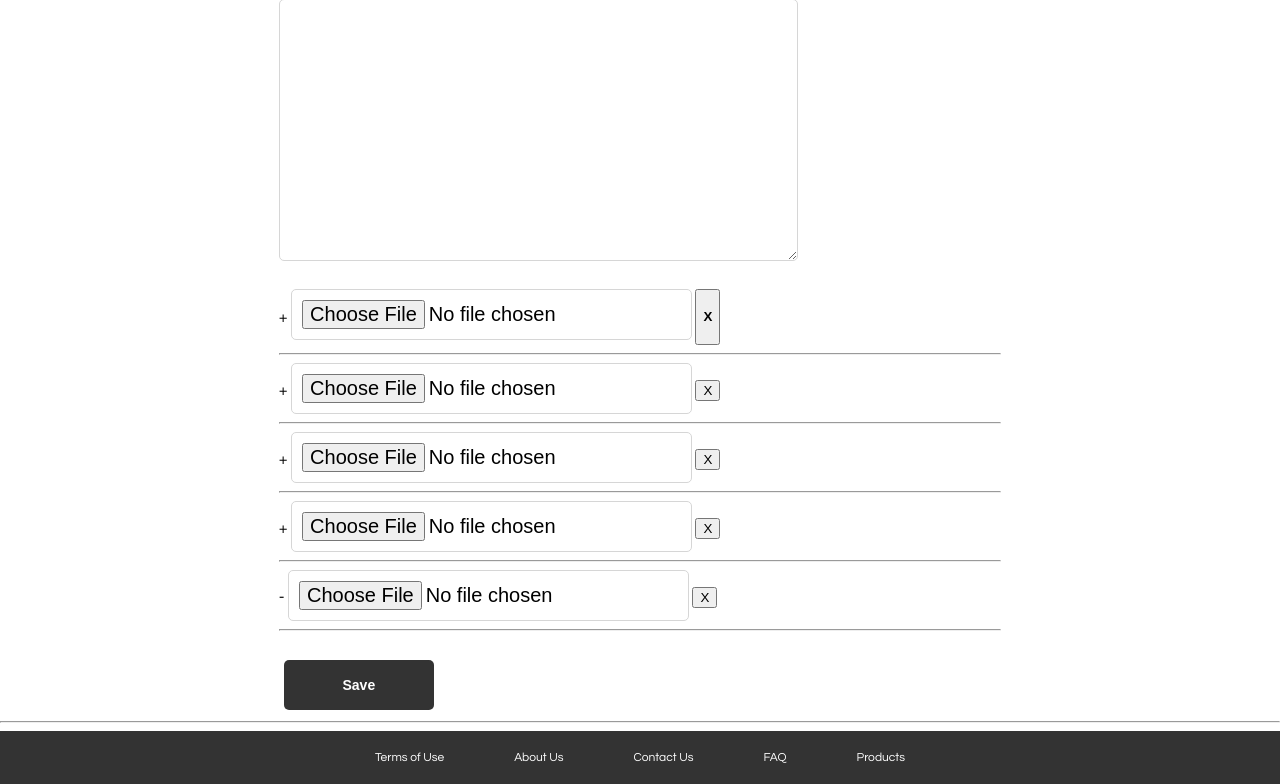
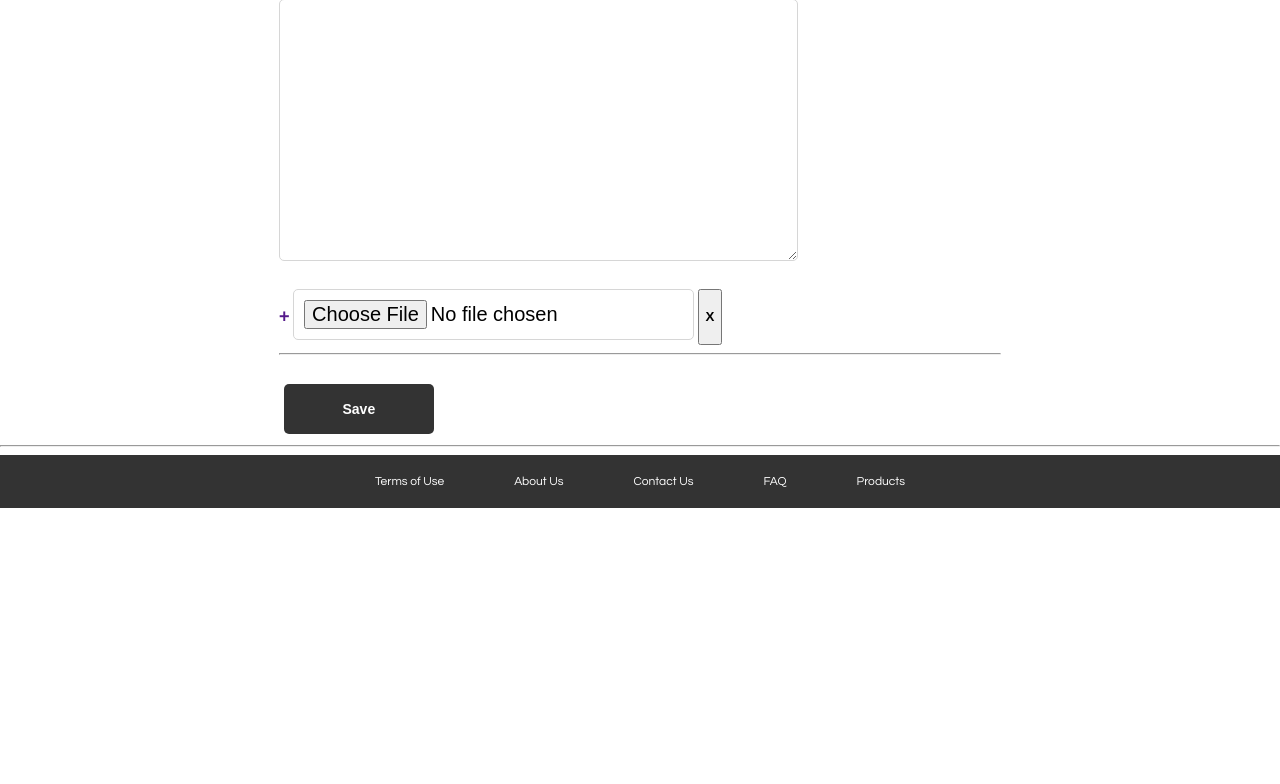
Before and after one commit to smdalton/slugtrades, a Django app: template slug_trade/templates/slug_trade_app/add_closet_item.html in a window 1280 px wide. Shown: the part 811-1595 px from the top of the page. After the commit the page ends 1319 px from the top, so only its background shows below. Run offline with Django 3.2, Linux system fonts and the light colour scheme; the template is opened without the code that fills it: values that come from a table or form of the project are taken from there, others are empty; some libraries are stand-ins or nearby versions.

Commit message:
upload photos section not completed

```diff
--- a/slug_trade/static/javascripts/main.js
+++ b/slug_trade/static/javascripts/main.js
@@ -51,6 +51,13 @@ $(document).ready(function() {
     });
   });
 
+  // ---- These are functions that handle the hiding/showing of images
+    // get it to show the next one
+ $(function(){
+   $('#')
+
+ })
+
   // ---- all of these functions clear images out of the file selectors inside add_closet_item ----
   $(function() {
     $('#clear_image1').click(function() {
@@ -73,12 +80,15 @@ $(document).ready(function() {
   $(function() {
     $('#clear_image4').click(function() {
       $("#id_image4").val("");
+      $("#id_image4").hide();
+
     });
   });
 
   $(function() {
     $('#clear_image5').click(function() {
       $("#id_image5").val("");
+      $("#id_image5").hide();
     });
   });
   // -- endblock -----
--- a/slug_trade/templates/slug_trade_app/add_closet_item.html
+++ b/slug_trade/templates/slug_trade_app/add_closet_item.html
@@ -34,39 +34,41 @@
             <span>  {{form.description}}</span>
 
             <div class="add-closet-photos-wrapper">
-                <div>
-                    <label id="show_next_2">+</label>
+                <div id="picture1">
+                        <h3 id="show_2" style="display:inline">
+                            <a href="" style="text-decoration: none">+</a>
+                        </h3>
                     {{ photos.image1 }}
                     <button type="button" id="clear_image1"><h4>X</h4></button>
                  <hr>
                 </div>
 
-                <div>
-                    <label id="show_3">+</label>
+                <div id="picture_2" style="display:none" >
+                   <span ><h3 id="show_3" style="display:inline">+</h3></span>
                     {{ photos.image2 }}
                     <button type="button" id="clear_image2">X</button>
                  <hr>
                 </div>
 
 
-                <div>
-                    <label id="show_4">+</label>
+                <div id="pciture_3" style="display:none">
+                    <span ><h3 id="show_4" style="display:inline">+</h3></span>
                     {{ photos.image3 }}
                     <button type="button" id="clear_image3">X</button>
                  <hr>
                 </div>
 
 
-                <div>
-                    <label id="show_5">+</label>
+                <div id="picture_4" style="display:none">
+                    <span ><h3 id="show_5" style="display:inline">+</h3></span>
                     {{ photos.image4 }}
                     <button type="button" id="clear_image4">X</button>
                  <hr>
                 </div>
 
 
-                <div>
-                    <label>-</label>
+                <div id="show_5" style="display:none">
+                    <span ><h3 style="display:inline">+</h3></span>
                     {{ photos.image5 }}
                     <button type="button" id="clear_image5">X</button>
                     <hr>
```
